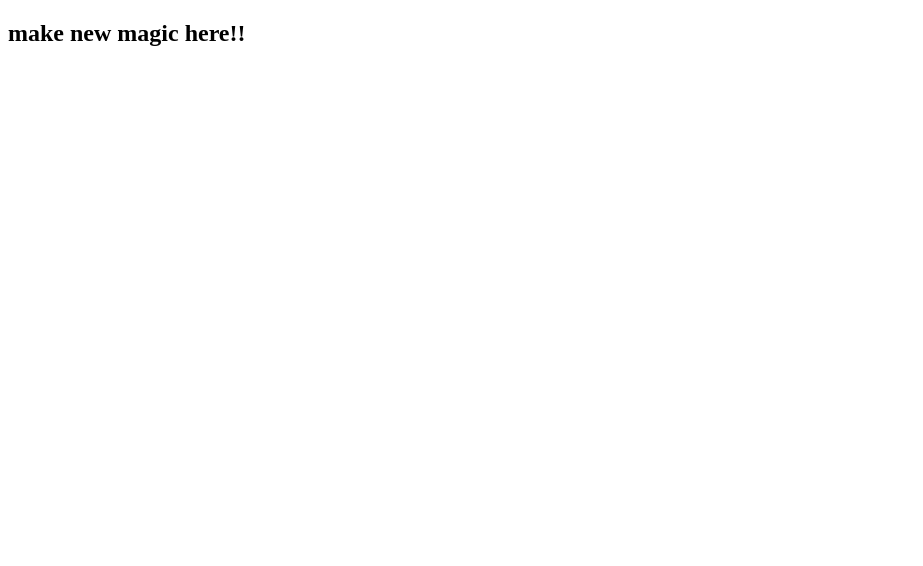
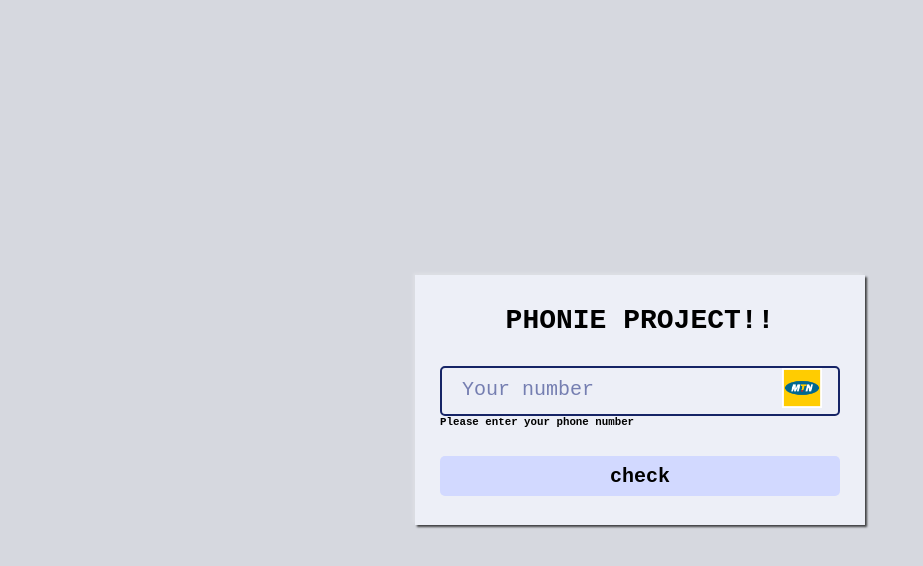
Before and after one commit to alabiololade/Phonie-App, a plain HTML site: page index.html in a window 1280 px wide. Shown: the whole page, without its empty margins (0-923 px from the left). Drawn offline with Linux system fonts and the light colour scheme.

Commit message:
interface cool,innit?

```diff
--- a/app.mjs
+++ b/app.mjs
@@ -4,11 +4,11 @@ function startApp() {
     // so create and use/call additional functions from here
 
     // pls remove the below and make some magic in here!
-    console.log('make magic in here!');
+    console.log('PHONIE PROJECT!');
 
     const header = document.querySelector('h2');
     if(header) {
-      header.textContent = 'make new magic here!!';
+      header.textContent = 'PHONIE PROJECT!!';
     }
   };
 
--- a/index.html
+++ b/index.html
@@ -2,15 +2,30 @@
 <html lang="en">
 <head>
     <meta charset="UTF-8">
-    <meta http-equiv="X-UA-Compatible" content="IE=edge">
-    <meta name="viewport" content="width=device-width, initial-scale=1.0">
-    <title>Name of chosen challenge</title>
+    <meta http-equiv="X-UA-Compatible"
+    content="IE=edge">
+    <meta name="viewport" content="width=device-
+    width, initial-scale=1.0">
+    <title>Phonie Challenge</title>
 
     <link rel="stylesheet" href="style.css">
 </head>
 <body>
-
-    <h2>make some magic here!!</h2>
+  <div class="container">
+    <h2>PHONIE PROJECT</h2>
+    <div class="input">
+      <input type="text" class="number" name="phone
+      number" placeholder="Your number">
+      <img src="./image/MTN logo.png" class="mtn_logo"      alt="mtn logo">
+      <img src="./image/airtel logo.png" class="logo"
+      alt="airtel logo">
+      <img src="./image/glo logo.png" class="logo"
+      alt="glo logo">
+      <img src="./image/9mobile logo.png" class="logo"      alt="9mobile logo">
+    </div>
+    <h5>Please enter your phone number</h5>
+    <input type="text" value="check" class="check">
+  </div>
 
     <!-- // ============= EEND DO NOT EDIT ============== // -->
     <script src="index.mjs" type="module"></script>
--- a/style.css
+++ b/style.css
@@ -0,0 +1,88 @@
+*{
+  margin: 0;
+  padding: 0;
+  box-sizing: border-box;
+  font-family: monospace;
+  /* font-family: "poppins" sans-serif; */
+}
+body{
+  display: grid;
+  place-items: center;
+  height: 100vh;
+  background: #d6d8df;
+}
+.container{
+  width: 450px;
+  height: 250px;
+  background: #edeff7;
+  box-shadow: 2px 2px 2px rgba(0, 0, 0, 0.7), -2px
+  -2px 3px rgba(255,255, 255, 0.2);
+}
+.container h2{
+  font-size: 28px;
+  margin: 30px 0px;
+  text-align: center;
+  color: #000000;
+}
+.logo{
+  display: none;
+}
+ .input{
+  width: 400px;
+  height: 50px;
+  outline: none;
+  border: 2px solid #162466;
+  font-size: 20px;
+  padding: 0px 20px;
+  background: transparent;
+  margin: 0px 25px;
+  color: #000000;
+  position: relative;
+  border-radius: 5px;
+}
+.input .mtn_logo{
+  position: absolute;
+  margin-left: 10px;
+
+}
+.number{
+  width: 310px;
+  height: 43px;
+  outline: none;
+  border: none;
+  background: transparent;
+  font-size: 20px;
+  font-weight: 200px;
+}
+.number::placeholder{
+  color: #757eb1;
+}
+
+.container h5{
+  height: 20px;
+  width: 200px;
+  margin: 0px 25px;
+  color: #000000;
+}
+.container .check{
+  width: 400px;
+  height: 40px;
+  border: none;
+  font-weight: 600;
+  outline: none;
+  background: #d2d9ff;
+  margin: 20px 25px;
+  padding: 0px 20px;
+  font-size: 20px;
+  cursor: pointer;
+  text-align: center;
+  border-radius: 5px;
+}
+.check:hover{
+  background: #233cb8;
+  color: #fff;
+}
+img{
+  width: 40px;
+  height: 40px;
+}
```
Also changed, not shown: image/9mobile logo.png (added), image/MTN logo.png (added), image/airtel logo.png (added), image/glo logo.png (added), 1 other file.
